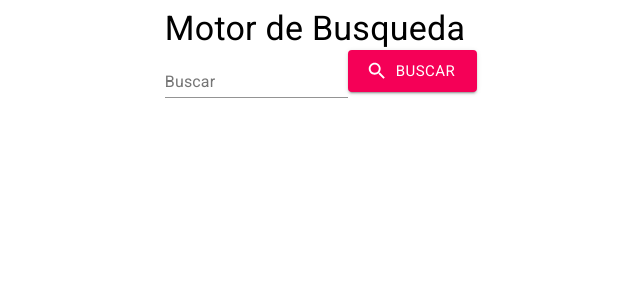
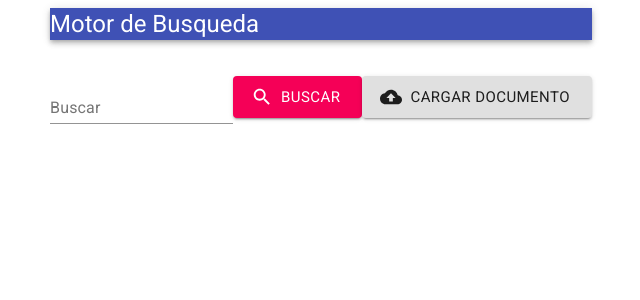
Before and after one commit to luis-nvrr/motor-busqueda-frontend, a React (Create React App) app: page / in a window 1280 px wide. Shown: the top 300 px of the page, without its empty margins (319-959 px from the left). Built offline with nearby package versions, Linux system fonts and the light colour scheme.

Commit message:
agrega header

```diff
--- a/src/App.js
+++ b/src/App.js
@@ -62,12 +62,12 @@ function App() {
       <div>
         <Grid
           container
-          spacing={2}
+          spacing={40}
           direction="column"
           justify="center"
           alignItems="center"
         >
-          <Grid item xl={12}>
+          <Grid item xl={12} style={{paddingLeft: 0, paddingRight: 0}}>
             <Busqueda
               handleAbrir={handleAbrir}
               documentos={documentos}
@@ -80,7 +80,7 @@ function App() {
               visualizado={visualizado}
             />
           </Grid>
-          <Grid item xs={12}>
+          <Grid item xs={12} style={{paddingLeft: 0, paddingRight: 0}}>
             <Contenido texto={abierto.texto} titulo={abierto.nombre} />
           </Grid>
         </Grid>
--- a/src/Buscador.js
+++ b/src/Buscador.js
@@ -2,12 +2,14 @@ import React from "react";
 import Button from "@material-ui/core/Button";
 import { TextField } from "@material-ui/core";
 import SearchIcon from "@material-ui/icons/Search";
+import CloudUploadIcon from '@material-ui/icons/CloudUpload'
 
 const Buscador = ({
   buscado,
   handleBuscarChange,
   clearBuscado,
   handleBuscarSubmit,
+  handleCargar
 }) => {
   return (
     <div>
@@ -28,6 +30,15 @@ const Buscador = ({
         >
           buscar
         </Button>
+        <Button
+          startIcon={<CloudUploadIcon/>}
+          variant="contained"
+          color="default"
+          onClick={handleCargar}
+          size="large"
+        >
+          cargar documento
+        </Button>
       </form>
     </div>
   );
--- a/src/Busqueda.js
+++ b/src/Busqueda.js
@@ -2,6 +2,7 @@ import React from "react";
 import Buscador from "./Buscador";
 import Typography from "@material-ui/core/Typography";
 import Resultados from "./Resultados";
+import AppBar from '@material-ui/core/AppBar'
 
 const Busqueda = ({
   handleAbrir,
@@ -16,7 +17,10 @@ const Busqueda = ({
 }) => {
   return (
     <div>
-      <Typography variant="h4"> Motor de Busqueda</Typography>
+      <AppBar position="static">
+        <Typography variant="h5" color="inherit"> Motor de Busqueda</Typography>
+      </AppBar>
+      <br></br> <br></br>
       <Buscador
         buscado={buscado}
         handleBuscarChange={handleBuscarChange}
```
